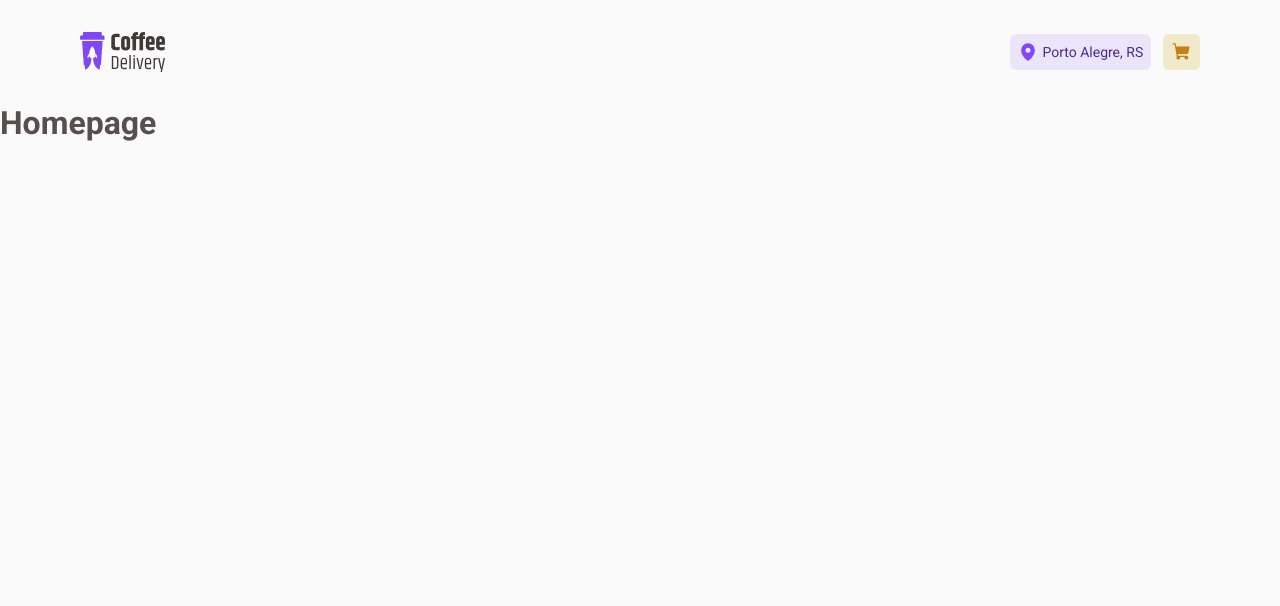
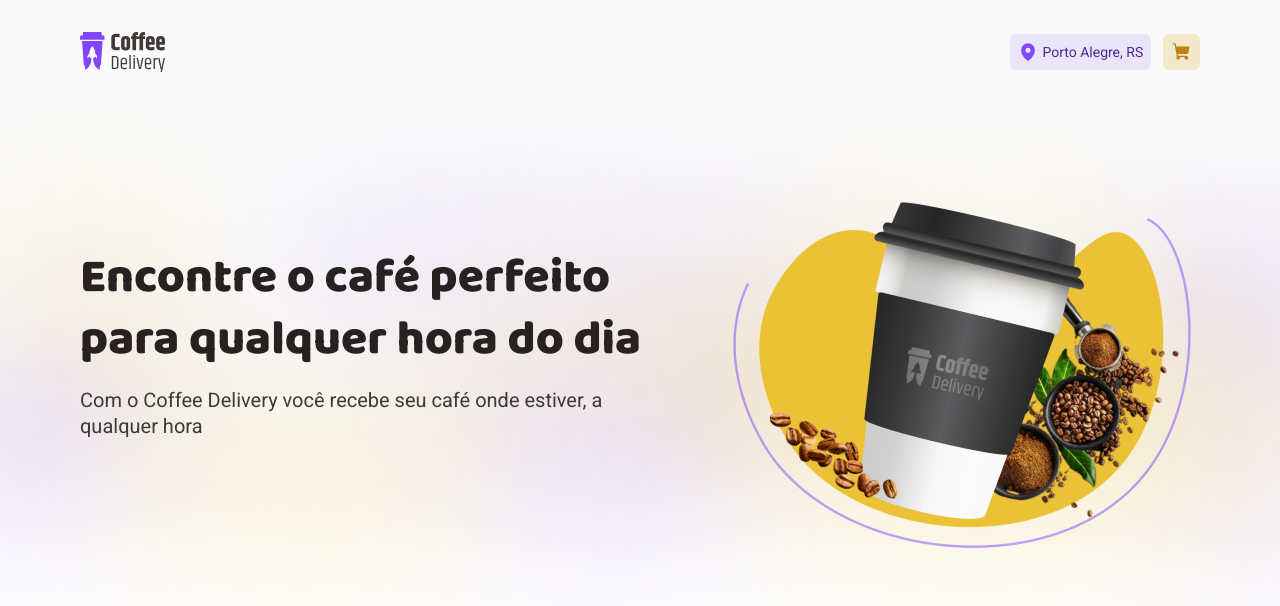
Before and after one commit to GabrielGCJ/coffee-delivery-2, a React (Vite) app: page / in a window 1280 px wide. Shown: the top 606 px of the page. Built offline with nearby package versions, Linux system fonts and the light colour scheme.

Commit message:
feature/add-Typography

```diff
--- a/package.json
+++ b/package.json
@@ -11,6 +11,7 @@
   },
   "dependencies": {
     "phosphor-react": "^1.4.1",
+    "polished": "^4.2.2",
     "react": "^18.2.0",
     "react-dom": "^18.2.0",
     "react-router-dom": "^6.16.0",
--- /dev/null
+++ b/src/components/Typography.ts
@@ -0,0 +1,30 @@
+import styled from "styled-components";
+
+interface TitleTextProps {
+  size?: "xl" | "l" | "m" | "s" | "xs";
+  color?: "title" | "subtitle" | "text";
+  weight?: string | number;
+}
+
+interface RegularTextProps {
+  size?: "l" | "m" | "s";
+  color?: "text" | "subtitle" | "label";
+  weight?: string | number;
+}
+
+export const TitleText = styled.h1<TitleTextProps>`
+  color: ${({ theme, color }) => theme.colors[`base-${color ?? "title"}`]};
+  font-size: ${({ theme, size }) =>
+    theme.textSizes[`title-title-${size ?? "m"}`]};
+  font-family: ${({ theme }) => theme.fonts.title};
+  line-height: 130%;
+  font-weight: ${({ weight }) => weight ?? 800};
+`;
+
+export const RegularText = styled.p<RegularTextProps>`
+  color: ${({ theme, color }) => theme.colors[`base-${color ?? "text"}`]};
+  font-size: ${({ theme, size }) =>
+    theme.textSizes[`text-regular-${size ?? "m"}`]};
+  line-height: 130%;
+  font-weight: ${({ weight }) => weight ?? 400};
+`;
--- /dev/null
+++ b/src/pages/Home/components/Intro/index.tsx
@@ -0,0 +1,58 @@
+import {
+  BenefitsContainer,
+  IntroContainer,
+  IntroContent,
+  IntroTitle,
+} from "./styles";
+import introImg from "../../../../assets/intro-img.png";
+// import { ShoppingCart, Package, Timer, Coffee } from "phosphor-react";
+// import { useTheme } from "styled-components";
+import { RegularText } from "../../../../components/Typography";
+// import { InfoWithIcon } from "../../../../components/InfoWithIcon";
+
+export function Intro() {
+  // const { colors } = useTheme();
+
+  return (
+    <IntroContainer>
+      <IntroContent className="container">
+        <div>
+          <section>
+            <IntroTitle size="xl">
+              Encontre o café perfeito para qualquer hora do dia
+            </IntroTitle>
+            <RegularText as="h3" size="l" color="subtitle">
+              Com o Coffee Delivery você recebe seu café onde estiver, a
+              qualquer hora
+            </RegularText>
+          </section>
+
+          <BenefitsContainer>
+            {/* <InfoWithIcon
+              iconBg={colors["brand-yellow-dark"]}
+              icon={<ShoppingCart weight="fill" />}
+              text="Compra simples e segura"
+            />
+            <InfoWithIcon
+              iconBg={colors["base-text"]}
+              icon={<Package weight="fill" />}
+              text="Embalagem mantém o café intacto"
+            />
+            <InfoWithIcon
+              iconBg={colors["brand-yellow"]}
+              icon={<Timer weight="fill" />}
+              text="Entrega rápida e rastreada"
+            />
+            <InfoWithIcon
+              iconBg={colors["brand-purple"]}
+              icon={<Coffee weight="fill" />}
+              text="O café chega fresquinho até você"
+            /> */}
+          </BenefitsContainer>
+        </div>
+
+        <img src={introImg} />
+      </IntroContent>
+    </IntroContainer>
+  );
+}
--- /dev/null
+++ b/src/pages/Home/components/Intro/styles.ts
@@ -0,0 +1,42 @@
+import styled from "styled-components";
+import introBackgroundImg from "../../../../assets/intro-background.png";
+import { TitleText } from "../../../../components/Typography";
+import { rgba } from "polished";
+
+export const IntroContainer = styled.section`
+  width: 100%;
+  height: 34rem;
+
+  background: ${({ theme }) => `url(${introBackgroundImg}) no-repeat center,
+      linear-gradient(
+        0deg,
+        ${theme.colors["base-white"]} 0%,
+        ${rgba(theme.colors["base-background"], 0.2)} 50%,
+        ${theme.colors["base-background"]} 100%
+      )`};
+  background-size: cover;
+
+  display: flex;
+  align-items: center;
+  justify-content: center;
+`;
+
+export const IntroContent = styled.div`
+  width: 100%;
+  display: flex;
+  align-items: center;
+  justify-content: space-between;
+  gap: 3.5rem;
+`;
+
+export const IntroTitle = styled(TitleText)`
+  margin-bottom: 1rem;
+`;
+
+export const BenefitsContainer = styled.div`
+  width: 100%;
+  display: grid;
+  grid-template-columns: 1fr 1fr;
+  row-gap: 1.25rem;
+  margin-top: 4.125rem;
+`;
--- a/src/pages/Home/index.tsx
+++ b/src/pages/Home/index.tsx
@@ -1,5 +1,10 @@
+import { Intro } from "./components/Intro"
+import { HomeContainer } from "./styles"
+
 export const HomePage = () => {
     return(
-        <h1>Homepage</h1>
+        <HomeContainer>
+            <Intro />
+        </HomeContainer>
     )
 }
--- /dev/null
+++ b/src/pages/Home/styles.ts
@@ -0,0 +1,5 @@
+import styled from "styled-components";
+
+export const HomeContainer = styled.div`
+  margin-bottom: 9.8rem;
+`;
```
Also changed, not shown: 1 other file (tests, documents, lock files or other folders).
